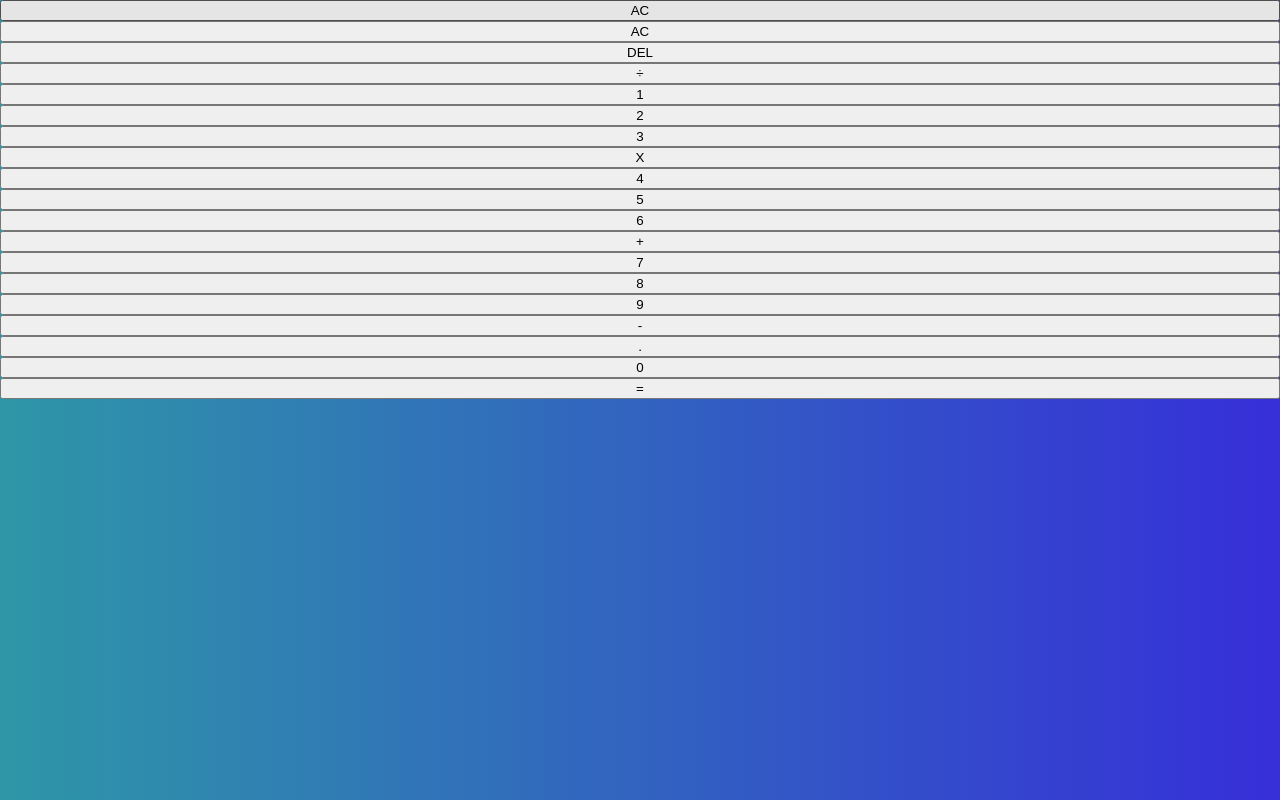
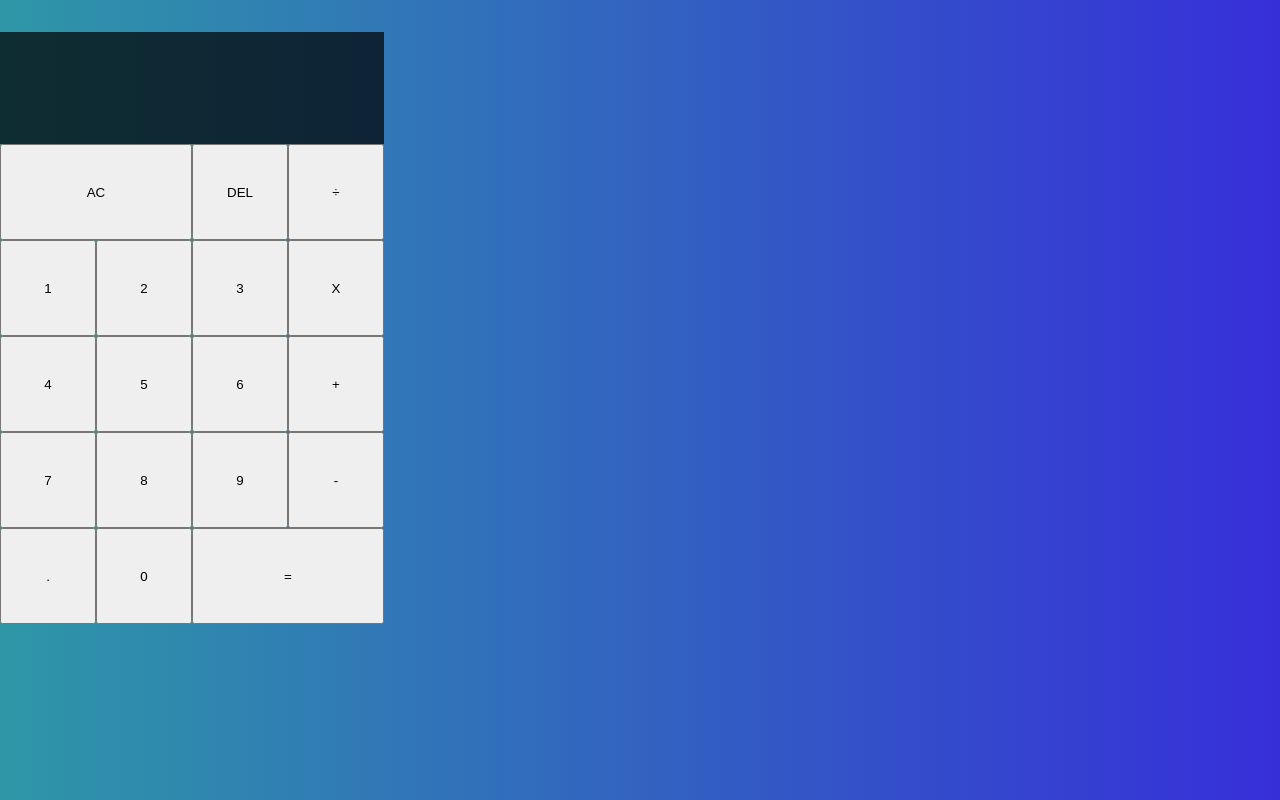
Before and after one commit to alvinyap510/Project-WDS-React-Calculator, a React (Create React App) app: page / in a window 1280 px wide. Built offline with nearby package versions, Linux system fonts and the light colour scheme.

Commit message:
feat: add calculator grid

```diff
--- a/src/App.js
+++ b/src/App.js
@@ -8,7 +8,6 @@ function App() {
         <div className="current-operand"></div>
       </div>
       <button className="span-two">AC</button>
-      <button>AC</button>
       <button>DEL</button>
       <button>÷</button>
       <button>1</button>
--- a/src/assets/styles/styles.css
+++ b/src/assets/styles/styles.css
@@ -35,6 +35,40 @@ body {
   background: linear-gradient(to right, #2e97a7, #362fd9);
 }
 
+/*
+display: grid => transform the element into a grid container,
+can use CSS grid layout to create a complex layout structure
+with rows and columns within the container
+
+direct childs of the .calculator-grid becomes grid items automatically
+*/
 .calculator-grid {
   display: grid;
+  margin-top: 2rem;
+  /* Create 4 columns, each with the width of 6rem */
+  grid-template-columns: repeat(4, 6rem);
+  /*
+  Minimum size = 7rem, scale with auto.
+  repeat 5 rows, with each has a height of
+  6rem.
+  */
+  grid-template-rows: minmax(7rem, auto) repeat(5, 6rem);
 }
+
+/*
+Change span-two buttons into taking up 2 spaces
+*/
+.span-two {
+  grid-column: span 2;
+}
+
+/*
+The output screen of the calculator
+*/
+.output {
+  /* Span from first space to the last space */
+  grid-column: 1 / -1;
+  /* Partial transparent */
+  background-color: rgba(0, 0, 0, 0.7);
+  display: flex;
+}
```
Also changed, not shown: 1 other file (tests, documents, lock files or other folders).
